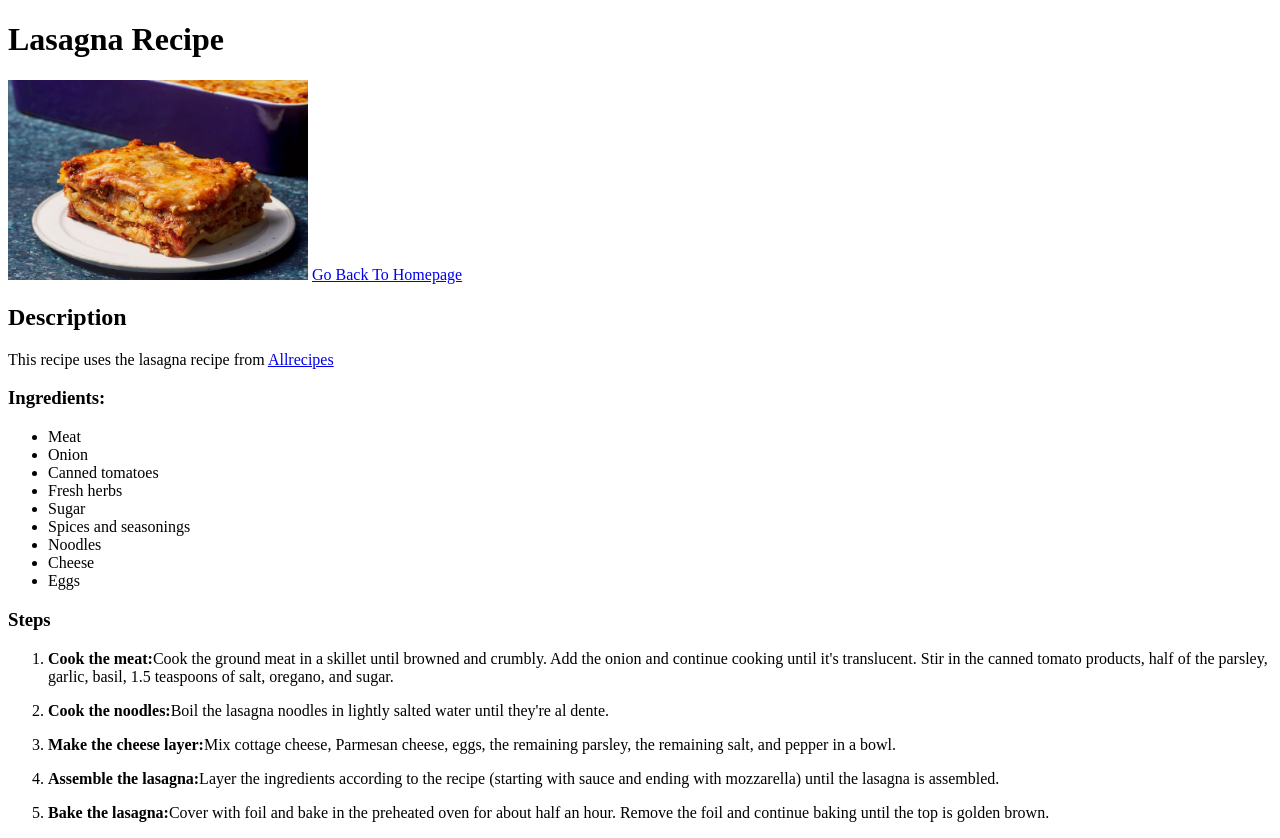
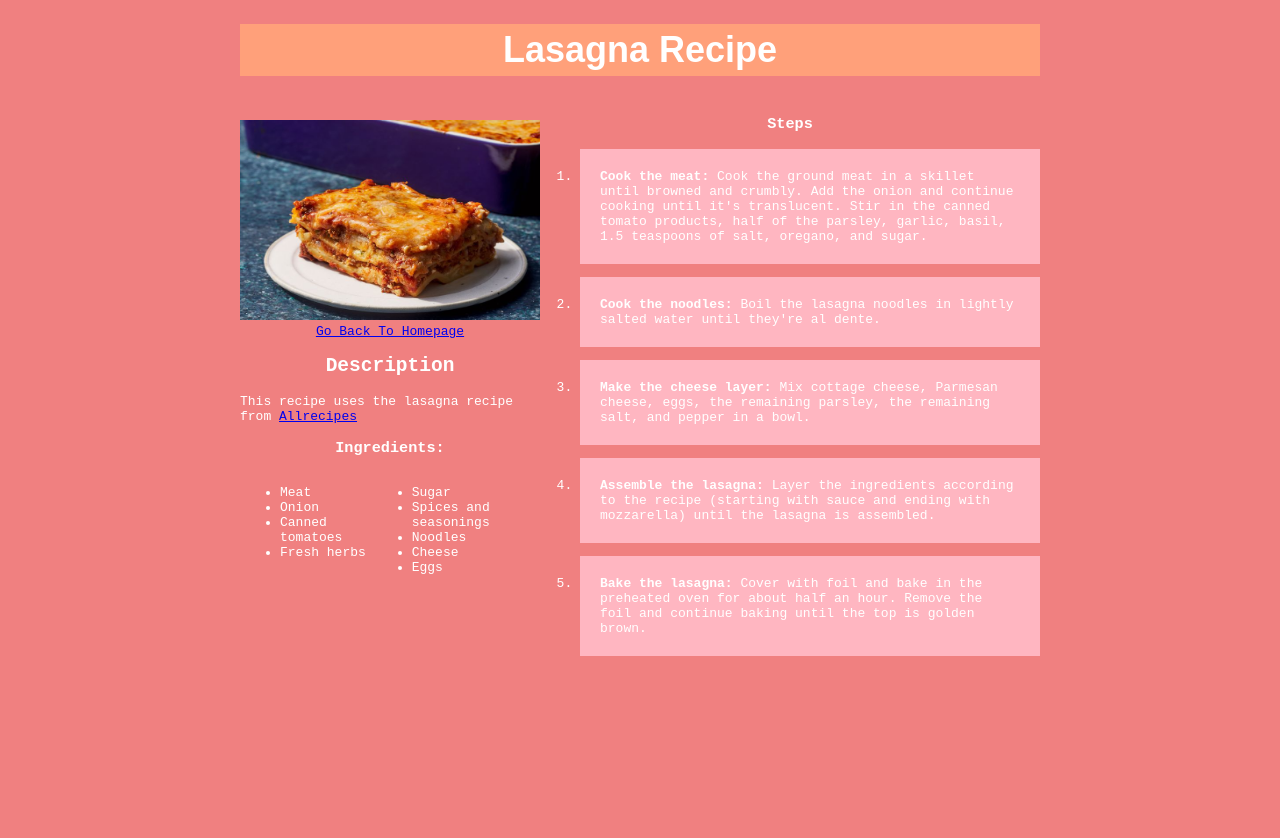
Before and after one commit to ashpertine/odin-recipes, a plain HTML site: page recipes/lasagna.html in a window 1280 px wide. After the commit the page ends 800 px from the top, so only its background shows below. Drawn offline with Linux system fonts and the light colour scheme.

Commit message:
Customised the recipes for lasagna and mushroom risotto using CSS. Added the head tag for them mushroom risotto

```diff
--- a/recipes/lasagna.html
+++ b/recipes/lasagna.html
@@ -4,32 +4,43 @@
     <meta charset="UTF-8">
     <meta name="viewport" content="width=device-width, initial-scale=1.0">
     <title>Lasagna Recipe</title>
+    <link href="./styles/lasagna.css" rel="stylesheet">
 </head>
 <body>
    <h1>Lasagna Recipe</h1>
+   <div class="content container">
+          <div class="first">
                <img src="../images/lasagna.jpg" alt="plate of lasagna" height="200" width="300">
-   <a href="../index.html">Go Back To Homepage</a>
+               <a href="../index.html" id="homepage-link">Go Back To Homepage</a>
                <h2>Description</h2>
                <p>This recipe uses the lasagna recipe from <a href="https://www.allrecipes.com/recipe/19344/homemade-lasagna/" rel="noopener noreferrer" target="_blank">Allrecipes</a></p>
                <h3>Ingredients:</h3>
+               <div id="ingredients">
                     <ul>
                          <li>Meat</li>
                          <li>Onion</li>
                          <li>Canned tomatoes</li>
                          <li>Fresh herbs</li>
+                    </ul>
+                    <ul>
                          <li>Sugar</li>
                          <li>Spices and seasonings</li>
                          <li>Noodles</li>
                          <li>Cheese</li>
                          <li>Eggs</li>
                     </ul>
+               </div>
+          </div>
+          <div class="second">
                <h3>Steps</h3>
                <ol>
-        <li><p><strong>Cook the meat:</strong>Cook the ground meat in a skillet until browned and crumbly. Add the onion and continue cooking until it's translucent. Stir in the canned tomato products, half of the parsley, garlic, basil, 1.5 teaspoons of salt, oregano, and sugar.</p></li>
-        <li><p><strong>Cook the noodles:</strong>Boil the lasagna noodles in lightly salted water until they're al dente.</p></li>
-        <li><p><strong>Make the cheese layer:</strong>Mix cottage cheese, Parmesan cheese, eggs, the remaining parsley, the remaining salt, and pepper in a bowl.</p></li>
-        <li><p><strong>Assemble the lasagna:</strong>Layer the ingredients according to the recipe (starting with sauce and ending with mozzarella) until the lasagna is assembled.</p></li>
-        <li><p><strong>Bake the lasagna:</strong>Cover with foil and bake in the preheated oven for about half an hour. Remove the foil and continue baking until the top is golden brown.</p></li>
+                    <li><p class="steps"><strong>Cook the meat: </strong>Cook the ground meat in a skillet until browned and crumbly. Add the onion and continue cooking until it's translucent. Stir in the canned tomato products, half of the parsley, garlic, basil, 1.5 teaspoons of salt, oregano, and sugar.</p></li>
+                    <li><p class="steps"><strong>Cook the noodles: </strong>Boil the lasagna noodles in lightly salted water until they're al dente.</p></li>
+                    <li><p class="steps"><strong>Make the cheese layer: </strong>Mix cottage cheese, Parmesan cheese, eggs, the remaining parsley, the remaining salt, and pepper in a bowl.</p></li>
+                    <li><p class="steps"><strong>Assemble the lasagna: </strong>Layer the ingredients according to the recipe (starting with sauce and ending with mozzarella) until the lasagna is assembled.</p></li>
+                    <li><p class="steps"><strong>Bake the lasagna: </strong>Cover with foil and bake in the preheated oven for about half an hour. Remove the foil and continue baking until the top is golden brown.</p></li>
                </ol>
+          </div>
+   </div>
 </body>
 </html>
--- /dev/null
+++ b/recipes/styles/lasagna.css
@@ -0,0 +1,43 @@
+body {
+    font-family: monospace;
+    background-color: lightcoral;
+    color: white;
+    width: 800px;
+    margin: 0 auto;
+}
+
+.content.container {
+    display: flex;
+}
+
+#homepage-link {
+    display: block;
+    text-align: center;
+}
+
+.steps {
+    padding: 20px;
+    background: lightpink;
+}
+
+h1,
+h2,
+h3 {
+    text-align: center;
+}
+
+.first {
+    margin-top: 20px;
+}
+
+#ingredients {
+    display: flex;
+
+}
+
+h1 {
+    font-family: Arial, Helvetica, sans-serif;
+    font-size: 36px;
+    background-color: lightsalmon;
+    padding: 5px;
+}
--- /dev/null
+++ b/recipes/styles/mr-styles.css
@@ -0,0 +1,41 @@
+body {
+    font-family: monospace;
+    background-color: beige;
+    width: 600px;
+    margin: 0 auto;
+}
+
+#homepage-link {
+    display: block;
+    text-align: center;
+    margin: 20px;
+}
+
+.ingredients {
+    display: flex;
+}
+
+
+img {
+    display: block;
+    width: 300px;
+    margin: 0 auto;
+}
+
+h1,
+h2,
+h3 {
+    text-align: center;
+}
+
+h1 {
+    padding: 10px;
+    font-family: Arial, Helvetica, sans-serif;
+    font-weight: bolder;
+    color: white;
+    background-color:peru;
+}
+
+ul {
+    margin: 0 80px;
+}
```
Also changed, not shown: recipes/mushroom-risotto.html (+8 -1 lines). Lines whose indentation alone changed are shown as unchanged.
